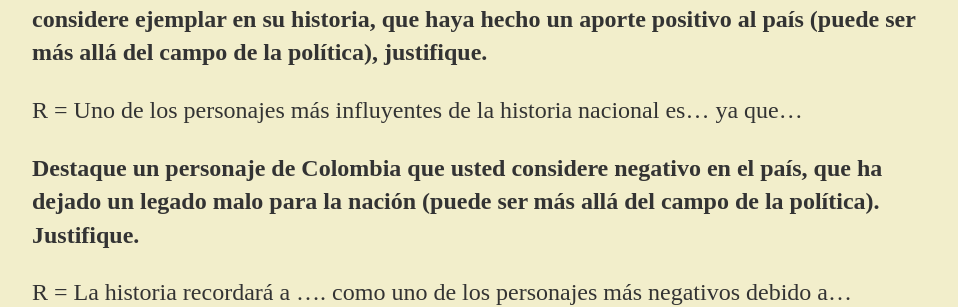
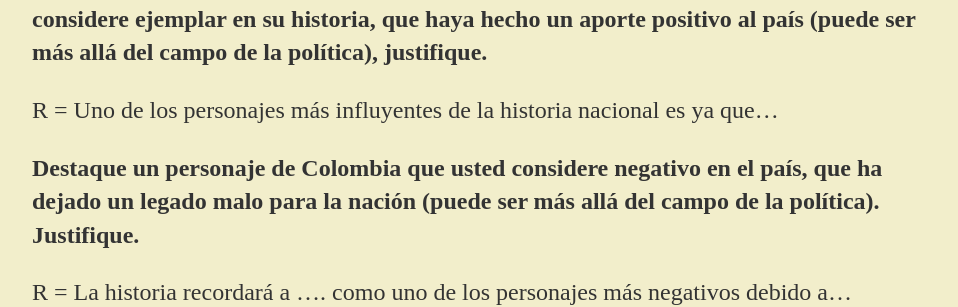
Before and after one commit to jclavijomartinez/jclavijomartinez.github.io, a Jekyll site: the page built from _posts/2020-09-10-resumen-2-capítulo-7.md, in a window 1280 px wide. Shown: the part 572-879 px from the top of the page, without its empty margins (160-1118 px from the left). Built offline with Jekyll 4.4.1, drawn with Linux system fonts in a browser that asks for light colours.

```diff
--- a/_posts/2020-09-10-resumen-2-capítulo-7.md
+++ b/_posts/2020-09-10-resumen-2-capítulo-7.md
@@ -12,7 +12,7 @@ Para ver mi resumen, pulsa <a href="/_posts/imagenresumen2.md"> aquí </a> (es u
 **Reflexión: La historia de Colombia como se aprecia es contradictoria, con avances y retrocesos, por ello:
 Destaque un personaje –hombre o mujer- de Colombia que usted considere ejemplar en su historia, que haya hecho un aporte positivo al país (puede ser más allá del campo de la política), justifique.**
 
-R = Uno de los personajes más influyentes de la historia nacional es... ya que...
+R = Uno de los personajes más influyentes de la historia nacional es ya que...
 
 **Destaque un personaje de Colombia que usted considere negativo en el país, que ha dejado un legado malo para la nación (puede ser más allá del campo de la política). Justifique.**
 
```
